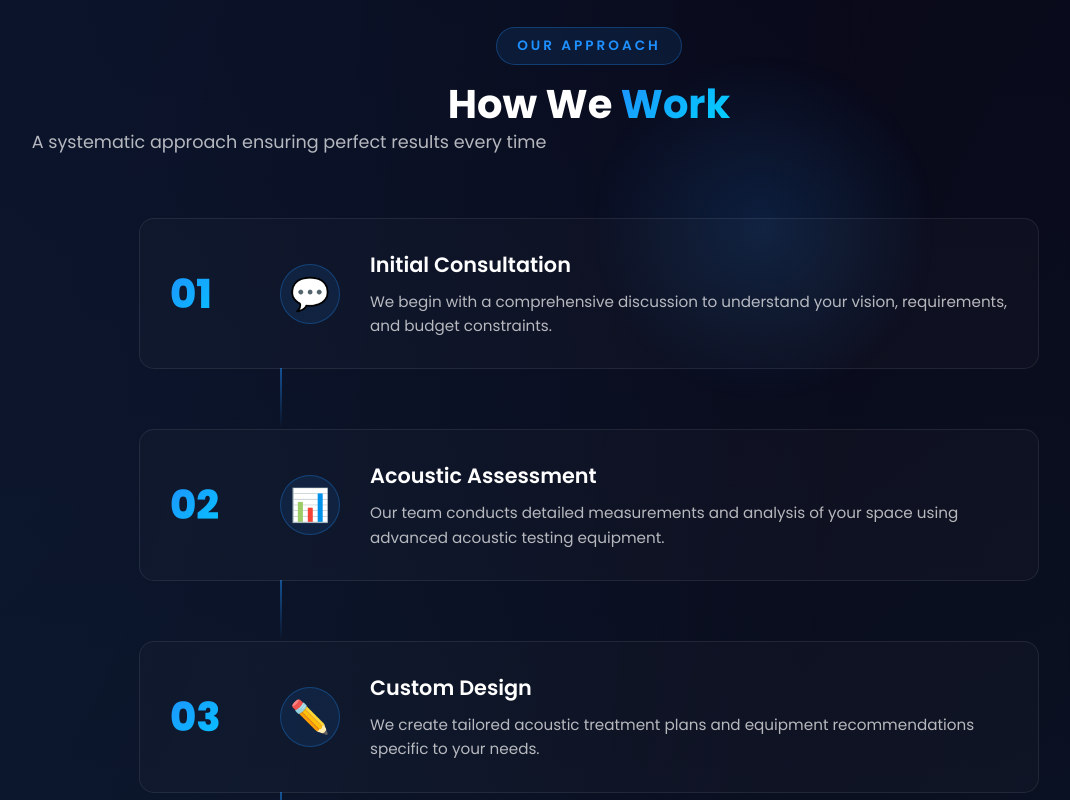
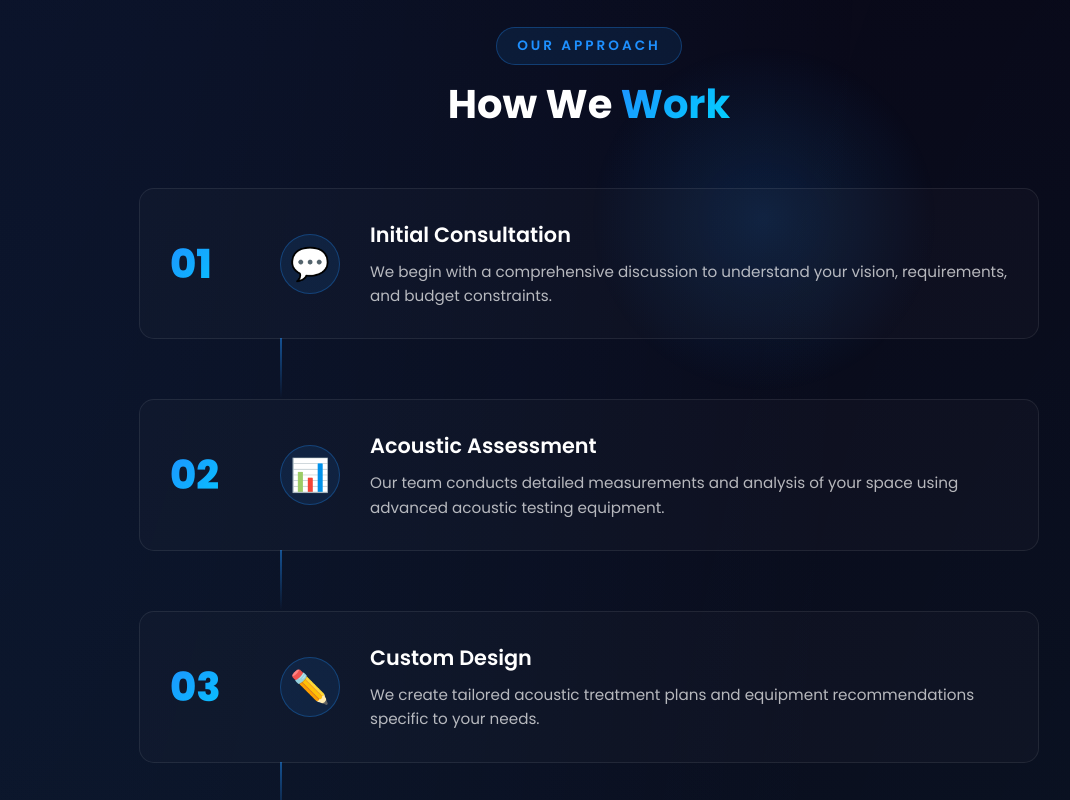
Before and after one commit to Shubhamzio/audionexz-cicd, a React (Vite) app: page /consultancy in a window 1280 px wide. Shown: the part 2660-3460 px from the top of the page, without its empty margins (51-1121 px from the left). Built offline with nearby package versions, Linux system fonts and the light colour scheme.

Commit message:
commit for the changes for the consultancy page

```diff
--- a/src/components/Consultancy/Consultancy.jsx
+++ b/src/components/Consultancy/Consultancy.jsx
@@ -402,9 +402,6 @@ const Consultancy = () => {
               How We{" "}
               <span className="anxConslt__sectionTitleHighlight">Work</span>
             </h2>
-            <p className="anxConslt__sectionDescription">
-              A systematic approach ensuring perfect results every time
-            </p>
           </div>
           <div className="anxConslt__processTimeline">
             {processSteps.map((step, index) => (
```
